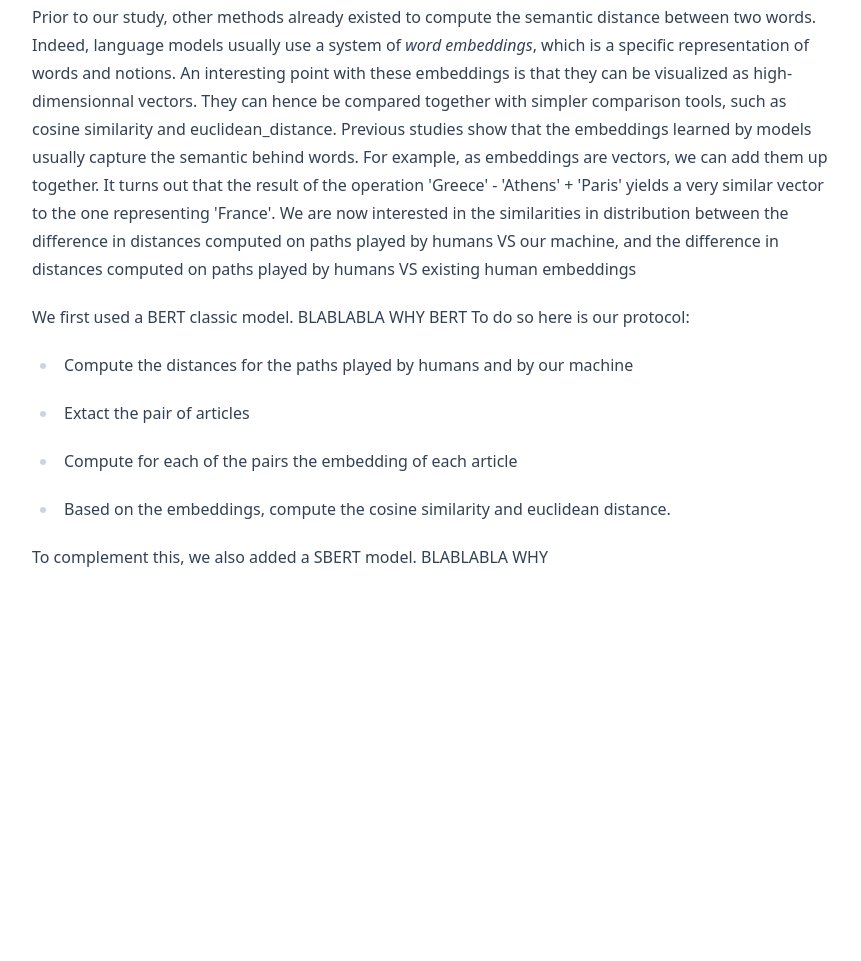
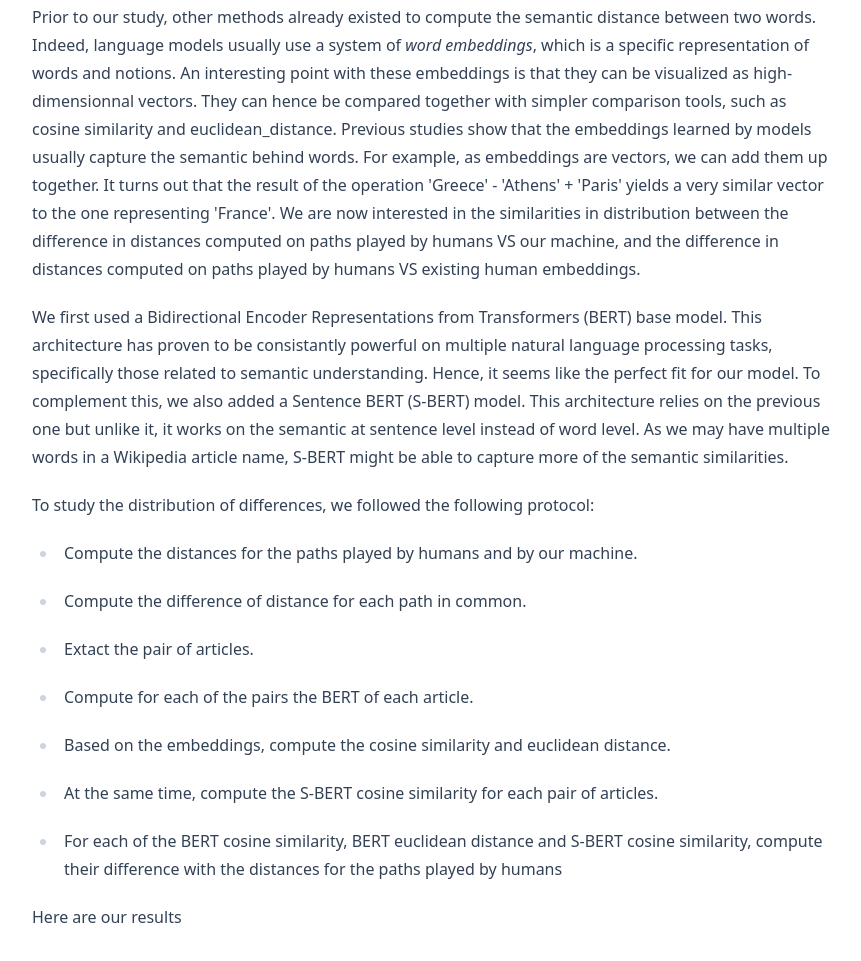
Before and after one commit to epfl-ada/ada-2024-project-adaspeedia, an Astro site in the folder website/: page /story in a window 1280 px wide. Shown: the part 1221-2182 px from the top of the page, without its empty margins (238-1099 px from the left). Before the commit the page ends 1848 px from the top, so only its background shows below. Built offline with nearby package versions, Linux system fonts and the light colour scheme; Astro itself is replaced by a stand-in of ours.

Commit message:
Q5 continued

```diff
--- a/website/src/pages/story.mdx
+++ b/website/src/pages/story.mdx
@@ -29,16 +29,25 @@
 
 Prior to our study, other methods already existed to compute the semantic distance between two words. Indeed, language models usually use a system of *word embeddings*, which is a specific representation of words and notions. An interesting point with these embeddings is that they can be visualized as high-dimensionnal vectors. They can hence be compared together with simpler comparison tools, such as cosine similarity and euclidean_distance.
 Previous studies show that the embeddings learned by models usually capture the semantic behind words. For example, as embeddings are vectors, we can add them up together. It turns out that the result of the operation 'Greece' - 'Athens' + 'Paris' yields a very similar vector to the one representing 'France'.
-We are now interested in the similarities in distribution between the difference in distances computed on paths played by humans VS our machine, and the difference in distances computed on paths played by humans VS existing human embeddings
+We are now interested in the similarities in distribution between the difference in distances computed on paths played by humans VS our machine, and the difference in distances computed on paths played by humans VS existing human embeddings.
 
-We first used a BERT classic model. BLABLABLA WHY BERT
-To do so here is our protocol:
-- Compute the distances for the paths played by humans and by our machine
+We first used a Bidirectional Encoder Representations from Transformers (BERT) base model. This architecture has proven to be consistantly powerful on multiple natural language processing tasks, specifically those related to semantic understanding. Hence, it seems like the perfect fit for our model.
+To complement this, we also added a Sentence BERT (S-BERT) model. This architecture relies on the previous one but unlike it, it works on the semantic at sentence level instead of word level. As we may have multiple words in a Wikipedia article name, S-BERT might be able to capture more of the semantic similarities.
 
-- Extact the pair of articles
+To study the distribution of differences, we followed the following protocol:
 
-- Compute for each of the pairs the embedding of each article
+- Compute the distances for the paths played by humans and by our machine.
+
+- Compute the difference of distance for each path in common.
+
+- Extact the pair of articles.
+
+- Compute for each of the pairs the BERT of each article.
 
 - Based on the embeddings, compute the cosine similarity and euclidean distance.
 
-To complement this, we also added a SBERT model. BLABLABLA WHY
+- At the same time, compute the S-BERT cosine similarity for each pair of articles.
+
+- For each of the BERT cosine similarity, BERT euclidean distance and S-BERT cosine similarity, compute their difference with the distances for the paths played by humans
+
+Here are our results
```
